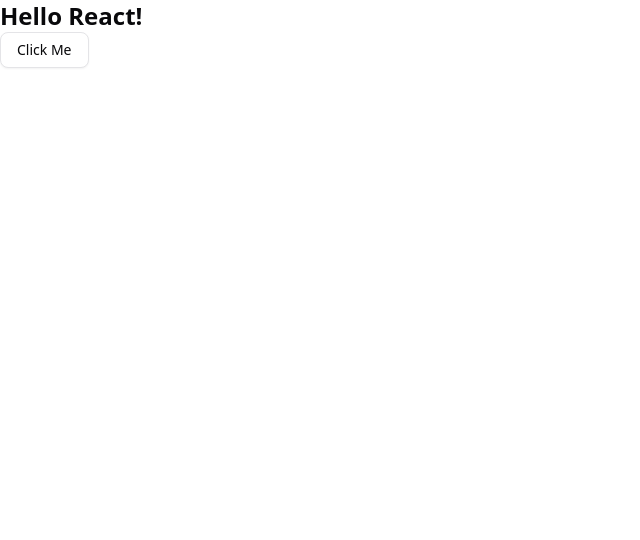
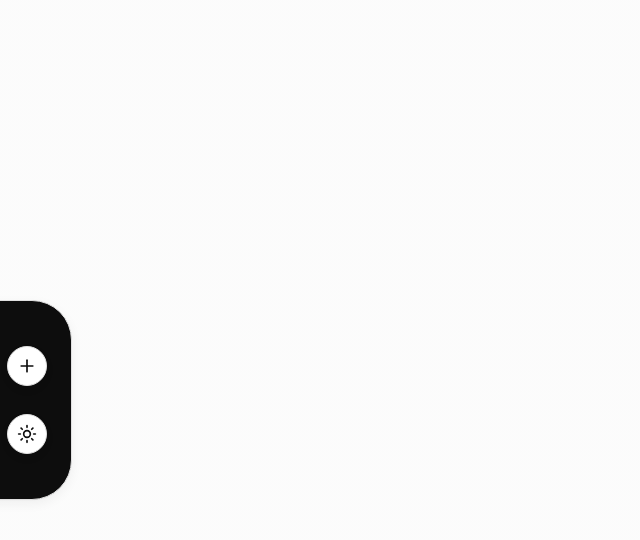
Before and after one commit to InfoQA/dev, a React (Vite) app: page / in a window 1280 px wide. Shown: the top 540 px of the page, without its empty margins (0-640 px from the left). Built offline with nearby package versions, Linux system fonts and the light colour scheme.

Commit message:
feat: create sidebar (desktop)

```diff
--- a/src/App.tsx
+++ b/src/App.tsx
@@ -1,11 +1,13 @@
-import { Button } from '@/components/ui/button';
+import LayoutDefault from "@/components/layouts";
+import Sidebar from "@/components/shared/Sidebar";
 
 function App() {
-  return (
-    <>
-      <h1 className='text-2xl font-bold'>Hello React!</h1>
-      <Button variant={'outline'}>Click Me</Button>
-    </>
+  return(
+      <LayoutDefault>
+       <Sidebar/>
+
+
+      </LayoutDefault>
   );
 }
 
--- /dev/null
+++ b/src/components/layouts/index.tsx
@@ -0,0 +1,15 @@
+import * as React from "react";
+
+type LayoutDefaultProps = {
+    children: React.ReactNode;
+}
+
+export default function LayoutDefault(props: LayoutDefaultProps) {
+    const {children} = props;
+
+    return (
+        <div className={'min-h-screen bg-linear-to-br from-[#F3f4f3]/30 to-[#F3f4f3]/30'}>
+            {children}
+        </div>
+    )
+}
--- /dev/null
+++ b/src/components/shared/Sidebar/index.tsx
@@ -0,0 +1,33 @@
+import {Card, CardContent} from "@/components/ui/card.tsx";
+import {Button} from "@/components/ui/button.tsx";
+import {Menu, PlusIcon, Sun} from "lucide-react";
+import useIsMobile from "@/hooks/useIsMobile.ts";
+
+export default function Sidebar() {
+    const isMobile = useIsMobile()
+
+    return (
+        <div className={'relative h-screen w-1/8'}>
+            {
+                isMobile ? <div className={'absolute inset-0 left-2 top-2'}>
+                        <Button variant={"outline"} className={'rounded-full md:size-10'} size={'icon'}>
+                            <Menu className={'md:size-5'}/>
+                        </Button>
+                    </div> :
+                    <div
+                        className={'lg:flex absolute inset-0 items-center  lg:-translate-x-[35%] xl:-translate-x-[55%] '}>
+                        <Card className={'w-46 h-50 bg-primary rounded-[2.5rem]'}>
+                            <CardContent className={'w-full h-full flex flex-col justify-center items-end gap-7'}>
+                                <Button variant={'outline'} className={'rounded-full'} size={"icon-lg"}>
+                                    <PlusIcon className={'size-5'}/>
+                                </Button>
+                                <Button variant={'outline'} className={'rounded-full'} size={"icon-lg"}>
+                                    <Sun className={'size-5'}/>
+                                </Button>
+                            </CardContent>
+                        </Card>
+                    </div>
+            }
+        </div>
+    );
+}
--- /dev/null
+++ b/src/hooks/useIsMobile.ts
@@ -0,0 +1,15 @@
+import {useEffect, useState} from "react";
+
+export default function useIsMobile(breakpoint: number = 768) {
+    const [isMobile, setIsMobile] = useState(typeof window !== "undefined" ? window.innerWidth <= breakpoint : false);
+
+    useEffect(() => {
+        const handleResize = () => setIsMobile(window.innerWidth <= breakpoint);
+
+        window.addEventListener("resize", handleResize);
+
+        return () => window.removeEventListener("resize", handleResize);
+    }, [breakpoint]);
+
+    return isMobile;
+}
--- a/src/styles/global.css
+++ b/src/styles/global.css
@@ -1,13 +1,118 @@
+@import url('https://fonts.googleapis.com/css2?family=Inter:ital,opsz,wght@0,14..32,100..900;1,14..32,100..900&display=swap');
 @import 'tailwindcss';
 @import "tw-animate-css";
 
 @custom-variant dark (&:is(.dark *));
 
+:root {
+    --background: oklch(1.0000 0 0);
+    --foreground: oklch(0.1591 0 0);
+    --card: oklch(1.0000 0 0);
+    --card-foreground: oklch(0.1591 0 0);
+    --popover: oklch(1.0000 0 0);
+    --popover-foreground: oklch(0.1591 0 0);
+    --primary: oklch(0.1591 0 0);
+    --primary-foreground: oklch(1.0000 0 0);
+    --secondary: oklch(0.9551 0 0);
+    --secondary-foreground: oklch(0.1591 0 0);
+    --muted: oklch(0.9551 0 0);
+    --muted-foreground: oklch(0.5897 0 0);
+    --accent: oklch(0.9551 0 0);
+    --accent-foreground: oklch(0.1591 0 0);
+    --destructive: oklch(0.6368 0.2078 25.3313);
+    --destructive-foreground: oklch(1.0000 0 0);
+    --border: oklch(0.9067 0 0);
+    --input: oklch(0.9551 0 0);
+    --ring: oklch(0.1591 0 0);
+    --chart-1: oklch(0.5033 0.1829 292.4203);
+    --chart-2: oklch(0.6626 0.1358 246.8090);
+    --chart-3: oklch(0.6964 0.1053 190.2392);
+    --chart-4: oklch(0.8012 0.1343 68.7868);
+    --chart-5: oklch(0.6923 0.1817 352.8603);
+    --sidebar: oklch(0.2178 0 0);
+    --sidebar-foreground: oklch(0.9551 0 0);
+    --sidebar-primary: oklch(0.1591 0 0);
+    --sidebar-primary-foreground: oklch(1.0000 0 0);
+    --sidebar-accent: oklch(0.3211 0 0);
+    --sidebar-accent-foreground: oklch(1.0000 0 0);
+    --sidebar-border: oklch(0.4091 0 0);
+    --sidebar-ring: oklch(0.9551 0 0);
+    --font-sans: 'Inter', sans-serif;
+    --font-serif: 'Lora', serif;
+    --font-mono: 'Fira Code', monospace;
+    --radius: 0.75rem;
+    --shadow-x: 0px;
+    --shadow-y: 4px;
+    --shadow-blur: 12px;
+    --shadow-spread: 0px;
+    --shadow-opacity: 0.05;
+    --shadow-color: #000000;
+    --shadow-2xs: 0px 4px 12px 0px hsl(0 0% 0% / 0.03);
+    --shadow-xs: 0px 4px 12px 0px hsl(0 0% 0% / 0.03);
+    --shadow-sm: 0px 4px 12px 0px hsl(0 0% 0% / 0.05), 0px 1px 2px -1px hsl(0 0% 0% / 0.05);
+    --shadow: 0px 4px 12px 0px hsl(0 0% 0% / 0.05), 0px 1px 2px -1px hsl(0 0% 0% / 0.05);
+    --shadow-md: 0px 4px 12px 0px hsl(0 0% 0% / 0.05), 0px 2px 4px -1px hsl(0 0% 0% / 0.05);
+    --shadow-lg: 0px 4px 12px 0px hsl(0 0% 0% / 0.05), 0px 4px 6px -1px hsl(0 0% 0% / 0.05);
+    --shadow-xl: 0px 4px 12px 0px hsl(0 0% 0% / 0.05), 0px 8px 10px -1px hsl(0 0% 0% / 0.05);
+    --shadow-2xl: 0px 4px 12px 0px hsl(0 0% 0% / 0.13);
+    --tracking-normal: normal;
+    --spacing: 0.25rem;
+}
+
+.dark {
+    --background: oklch(0.1591 0 0);
+    --foreground: oklch(0.9067 0 0);
+    --card: oklch(0.2178 0 0);
+    --card-foreground: oklch(0.9551 0 0);
+    --popover: oklch(0.2178 0 0);
+    --popover-foreground: oklch(0.9551 0 0);
+    --primary: oklch(1.0000 0 0);
+    --primary-foreground: oklch(0.1591 0 0);
+    --secondary: oklch(0.3211 0 0);
+    --secondary-foreground: oklch(0.9067 0 0);
+    --muted: oklch(0.3211 0 0);
+    --muted-foreground: oklch(0.7572 0 0);
+    --accent: oklch(0.3211 0 0);
+    --accent-foreground: oklch(0.9551 0 0);
+    --destructive: oklch(0.6368 0.2078 25.3313);
+    --destructive-foreground: oklch(1.0000 0 0);
+    --border: oklch(0.3562 0 0);
+    --input: oklch(0.2562 0 0);
+    --ring: oklch(0.9551 0 0);
+    --chart-1: oklch(0.6637 0.1634 296.9628);
+    --chart-2: oklch(0.7392 0.1154 242.0535);
+    --chart-3: oklch(0.7864 0.1143 186.5634);
+    --chart-4: oklch(0.8857 0.0986 80.9041);
+    --chart-5: oklch(0.7565 0.1430 355.9044);
+    --sidebar: oklch(0.2178 0 0);
+    --sidebar-foreground: oklch(0.9551 0 0);
+    --sidebar-primary: oklch(0.1591 0 0);
+    --sidebar-primary-foreground: oklch(1.0000 0 0);
+    --sidebar-accent: oklch(0.3211 0 0);
+    --sidebar-accent-foreground: oklch(1.0000 0 0);
+    --sidebar-border: oklch(0.4091 0 0);
+    --sidebar-ring: oklch(0.9551 0 0);
+    --font-sans: 'Inter', sans-serif;
+    --font-serif: 'Lora', serif;
+    --font-mono: 'Fira Code', monospace;
+    --radius: 0.75rem;
+    --shadow-x: 0px;
+    --shadow-y: 8px;
+    --shadow-blur: 24px;
+    --shadow-spread: 0px;
+    --shadow-opacity: 0.4;
+    --shadow-color: #000000;
+    --shadow-2xs: 0px 8px 24px 0px hsl(0 0% 0% / 0.20);
+    --shadow-xs: 0px 8px 24px 0px hsl(0 0% 0% / 0.20);
+    --shadow-sm: 0px 8px 24px 0px hsl(0 0% 0% / 0.40), 0px 1px 2px -1px hsl(0 0% 0% / 0.40);
+    --shadow: 0px 8px 24px 0px hsl(0 0% 0% / 0.40), 0px 1px 2px -1px hsl(0 0% 0% / 0.40);
+    --shadow-md: 0px 8px 24px 0px hsl(0 0% 0% / 0.40), 0px 2px 4px -1px hsl(0 0% 0% / 0.40);
+    --shadow-lg: 0px 8px 24px 0px hsl(0 0% 0% / 0.40), 0px 4px 6px -1px hsl(0 0% 0% / 0.40);
+    --shadow-xl: 0px 8px 24px 0px hsl(0 0% 0% / 0.40), 0px 8px 10px -1px hsl(0 0% 0% / 0.40);
+    --shadow-2xl: 0px 8px 24px 0px hsl(0 0% 0% / 1.00);
+}
+
 @theme inline {
-  --radius-sm: calc(var(--radius) - 4px);
-  --radius-md: calc(var(--radius) - 2px);
-  --radius-lg: var(--radius);
-  --radius-xl: calc(var(--radius) + 4px);
     --color-background: var(--background);
     --color-foreground: var(--foreground);
     --color-card: var(--card);
@@ -23,6 +128,7 @@
     --color-accent: var(--accent);
     --color-accent-foreground: var(--accent-foreground);
     --color-destructive: var(--destructive);
+    --color-destructive-foreground: var(--destructive-foreground);
     --color-border: var(--border);
     --color-input: var(--input);
     --color-ring: var(--ring);
@@ -39,82 +145,51 @@
     --color-sidebar-accent-foreground: var(--sidebar-accent-foreground);
     --color-sidebar-border: var(--sidebar-border);
     --color-sidebar-ring: var(--sidebar-ring);
-}
 
-:root {
-  --radius: 0.625rem;
-  --background: oklch(1 0 0);
-  --foreground: oklch(0.141 0.005 285.823);
-  --card: oklch(1 0 0);
-  --card-foreground: oklch(0.141 0.005 285.823);
-  --popover: oklch(1 0 0);
-  --popover-foreground: oklch(0.141 0.005 285.823);
-  --primary: oklch(0.21 0.006 285.885);
-  --primary-foreground: oklch(0.985 0 0);
-  --secondary: oklch(0.967 0.001 286.375);
-  --secondary-foreground: oklch(0.21 0.006 285.885);
-  --muted: oklch(0.967 0.001 286.375);
-  --muted-foreground: oklch(0.552 0.016 285.938);
-  --accent: oklch(0.967 0.001 286.375);
-  --accent-foreground: oklch(0.21 0.006 285.885);
-  --destructive: oklch(0.577 0.245 27.325);
-  --border: oklch(0.92 0.004 286.32);
-  --input: oklch(0.92 0.004 286.32);
-  --ring: oklch(0.705 0.015 286.067);
-  --chart-1: oklch(0.646 0.222 41.116);
-  --chart-2: oklch(0.6 0.118 184.704);
-  --chart-3: oklch(0.398 0.07 227.392);
-  --chart-4: oklch(0.828 0.189 84.429);
-  --chart-5: oklch(0.769 0.188 70.08);
-  --sidebar: oklch(0.985 0 0);
-  --sidebar-foreground: oklch(0.141 0.005 285.823);
-  --sidebar-primary: oklch(0.21 0.006 285.885);
-  --sidebar-primary-foreground: oklch(0.985 0 0);
-  --sidebar-accent: oklch(0.967 0.001 286.375);
-  --sidebar-accent-foreground: oklch(0.21 0.006 285.885);
-  --sidebar-border: oklch(0.92 0.004 286.32);
-  --sidebar-ring: oklch(0.705 0.015 286.067);
-}
+    --font-sans: var(--font-sans);
+    --font-mono: var(--font-mono);
+    --font-serif: var(--font-serif);
 
-.dark {
-  --background: oklch(0.141 0.005 285.823);
-  --foreground: oklch(0.985 0 0);
-  --card: oklch(0.21 0.006 285.885);
-  --card-foreground: oklch(0.985 0 0);
-  --popover: oklch(0.21 0.006 285.885);
-  --popover-foreground: oklch(0.985 0 0);
-  --primary: oklch(0.92 0.004 286.32);
-  --primary-foreground: oklch(0.21 0.006 285.885);
-  --secondary: oklch(0.274 0.006 286.033);
-  --secondary-foreground: oklch(0.985 0 0);
-  --muted: oklch(0.274 0.006 286.033);
-  --muted-foreground: oklch(0.705 0.015 286.067);
-  --accent: oklch(0.274 0.006 286.033);
-  --accent-foreground: oklch(0.985 0 0);
-  --destructive: oklch(0.704 0.191 22.216);
-  --border: oklch(1 0 0 / 10%);
-  --input: oklch(1 0 0 / 15%);
-  --ring: oklch(0.552 0.016 285.938);
-  --chart-1: oklch(0.488 0.243 264.376);
-  --chart-2: oklch(0.696 0.17 162.48);
-  --chart-3: oklch(0.769 0.188 70.08);
-  --chart-4: oklch(0.627 0.265 303.9);
-  --chart-5: oklch(0.645 0.246 16.439);
-  --sidebar: oklch(0.21 0.006 285.885);
-  --sidebar-foreground: oklch(0.985 0 0);
-  --sidebar-primary: oklch(0.488 0.243 264.376);
-  --sidebar-primary-foreground: oklch(0.985 0 0);
-  --sidebar-accent: oklch(0.274 0.006 286.033);
-  --sidebar-accent-foreground: oklch(0.985 0 0);
-  --sidebar-border: oklch(1 0 0 / 10%);
-  --sidebar-ring: oklch(0.552 0.016 285.938);
+    --radius-sm: calc(var(--radius) - 4px);
+    --radius-md: calc(var(--radius) - 2px);
+    --radius-lg: var(--radius);
+    --radius-xl: calc(var(--radius) + 4px);
+
+    --shadow-2xs: var(--shadow-2xs);
+    --shadow-xs: var(--shadow-xs);
+    --shadow-sm: var(--shadow-sm);
+    --shadow: var(--shadow);
+    --shadow-md: var(--shadow-md);
+    --shadow-lg: var(--shadow-lg);
+    --shadow-xl: var(--shadow-xl);
+    --shadow-2xl: var(--shadow-2xl);
+
+    --tracking-tighter: calc(var(--tracking-normal) - 0.05em);
+    --tracking-tight: calc(var(--tracking-normal) - 0.025em);
+    --tracking-normal: var(--tracking-normal);
+    --tracking-wide: calc(var(--tracking-normal) + 0.025em);
+    --tracking-wider: calc(var(--tracking-normal) + 0.05em);
+    --tracking-widest: calc(var(--tracking-normal) + 0.1em);
 }
 
 @layer base {
     * {
         @apply border-border outline-ring/50;
+        font-family: 'Inter', sans-serif;
     }
+
     body {
         @apply bg-background text-foreground;
+        letter-spacing: var(--tracking-normal);
+    }
+
+    button {
+        @apply cursor-pointer;
     }
 }
+
+@layer utilities {
+    .icon {
+
+    }
+}
```
Lines whose indentation alone changed are shown as unchanged.
